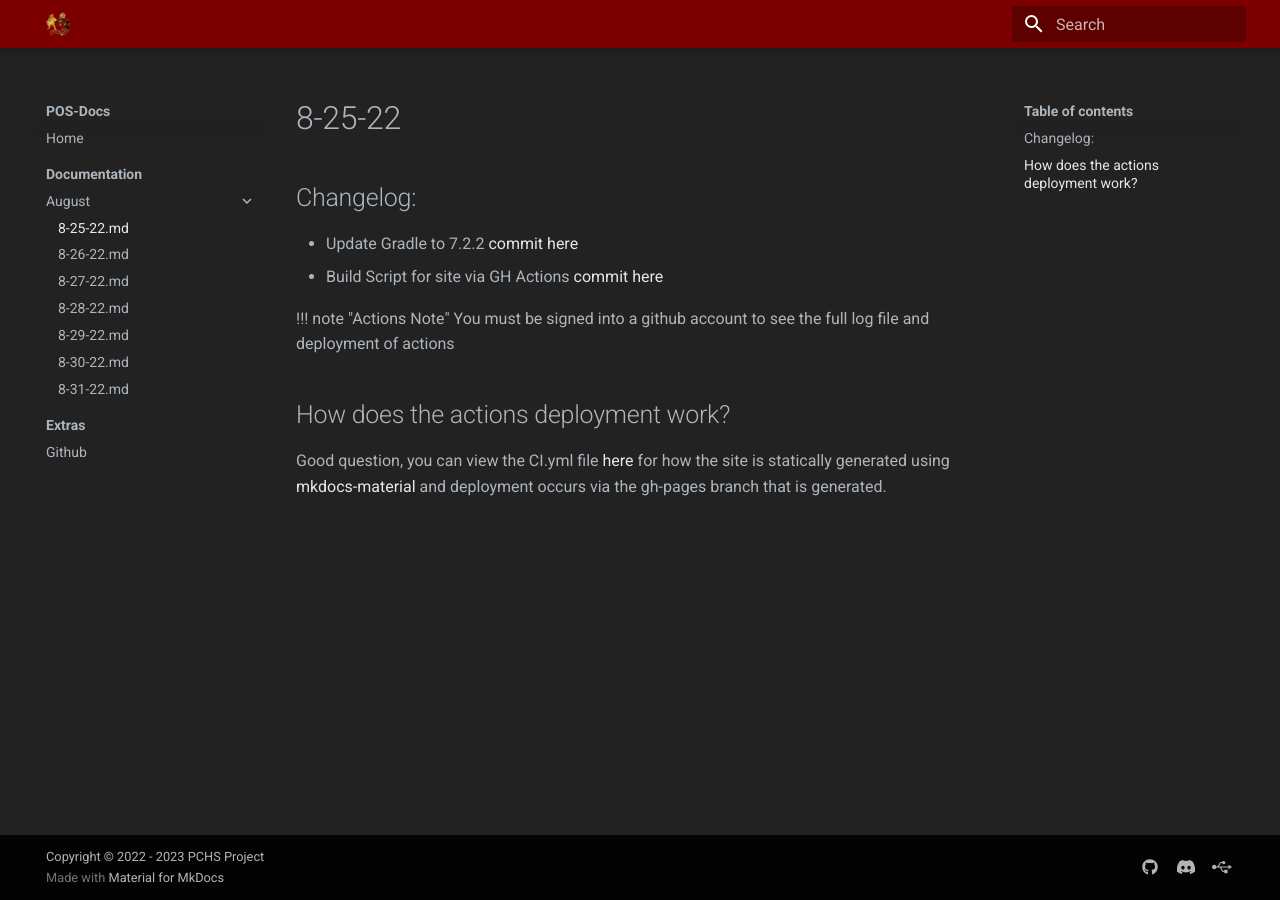
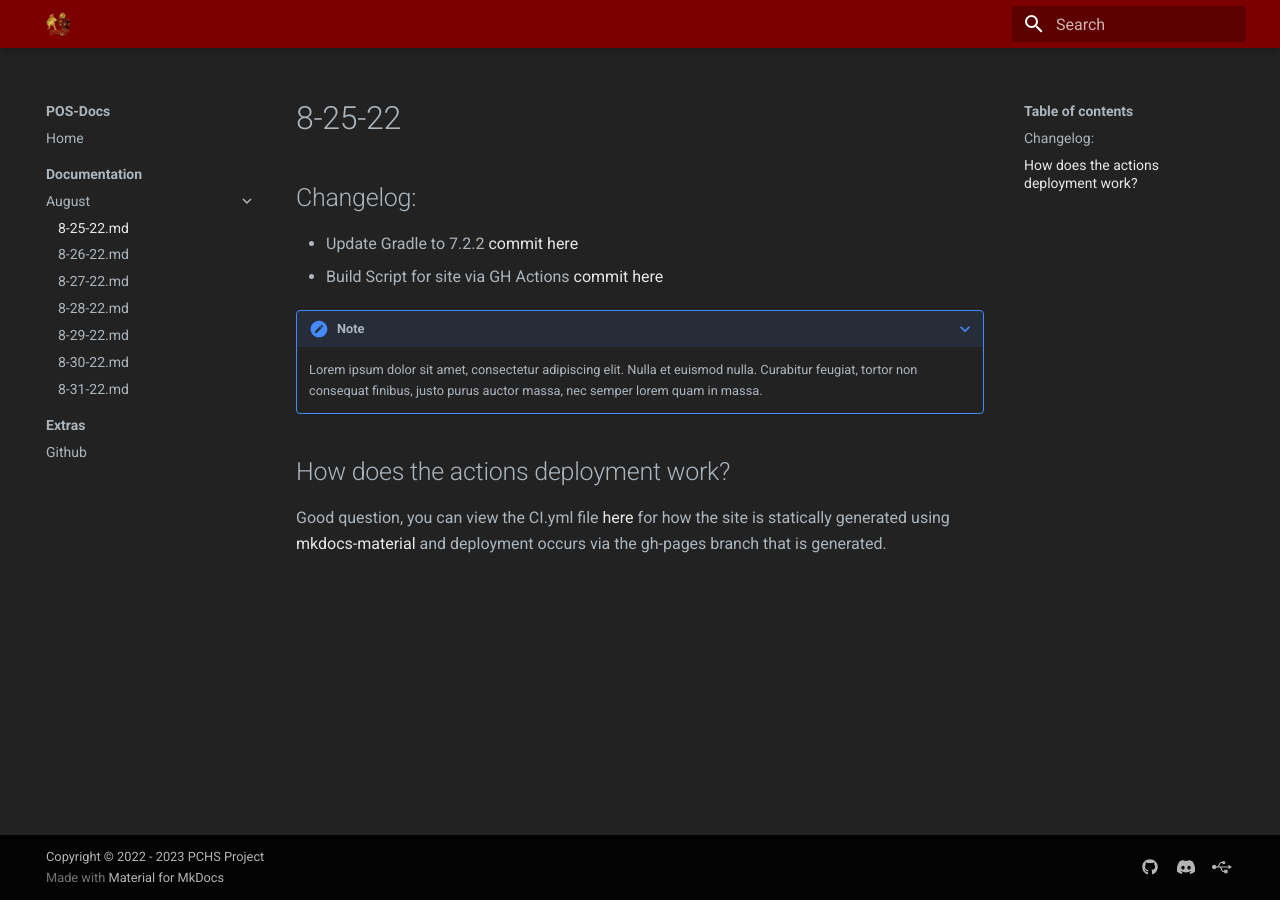
Before and after one commit to PCHS-ProjectProgramming/POS-Docs, an MkDocs documentation site: the page built from docs/documentation/August/8-25-22.md, in a window 1280 px wide. Built offline with MkDocs 1.6.1 and Material for MkDocs 9.7.7, drawn with Linux system fonts in a browser that asks for light colours.

Commit message:
8-25-22.md: Collapsible Admonitions Test

```diff
--- a/docs/documentation/August/8-25-22.md
+++ b/docs/documentation/August/8-25-22.md
@@ -4,7 +4,12 @@
 - Update Gradle to 7.2.2 [commit here](https://github.com/PCHS-ProjectProgramming/Android-POS/commit/3200fd8f90dc103dbbaca6960527a43b3844b324)
 - Build Script for site via GH Actions [commit here](https://github.com/PCHS-ProjectProgramming/Android-POS/commit/3200fd8f90dc103dbbaca6960527a43b3844b324)
 
-!!! note "Actions Note" You must be signed into a github account to see the full log file and deployment of actions
+???+ note
+
+    Lorem ipsum dolor sit amet, consectetur adipiscing elit. Nulla et euismod
+    nulla. Curabitur feugiat, tortor non consequat finibus, justo purus auctor
+    massa, nec semper lorem quam in massa.
+
 
 ## How does the actions deployment work?
 Good question, you can view the CI.yml file [here](https://github.com/PCHS-ProjectProgramming/POS-Docs/blob/main/.github/workflows/ci.yml) for how the site is statically generated using [mkdocs-material](https://www.bing.com/ck/a?!&&p=d16ac83ace49ba37JmltdHM9MTY2MTkwMTE3NiZpZ3VpZD1jZTZkMjViYi1lMmMyLTQyYTktOWM3Ny1hYWM3ZGQyZGI1MDMmaW5zaWQ9NTE3MA&ptn=3&hsh=3&fclid=483b03db-28b9-11ed-a5b3-7cbd296531e6&u=a1aHR0cHM6Ly9zcXVpZGZ1bmsuZ2l0aHViLmlvL21rZG9jcy1tYXRlcmlhbC8&ntb=1) and deployment occurs via the gh-pages branch that is generated.
```
